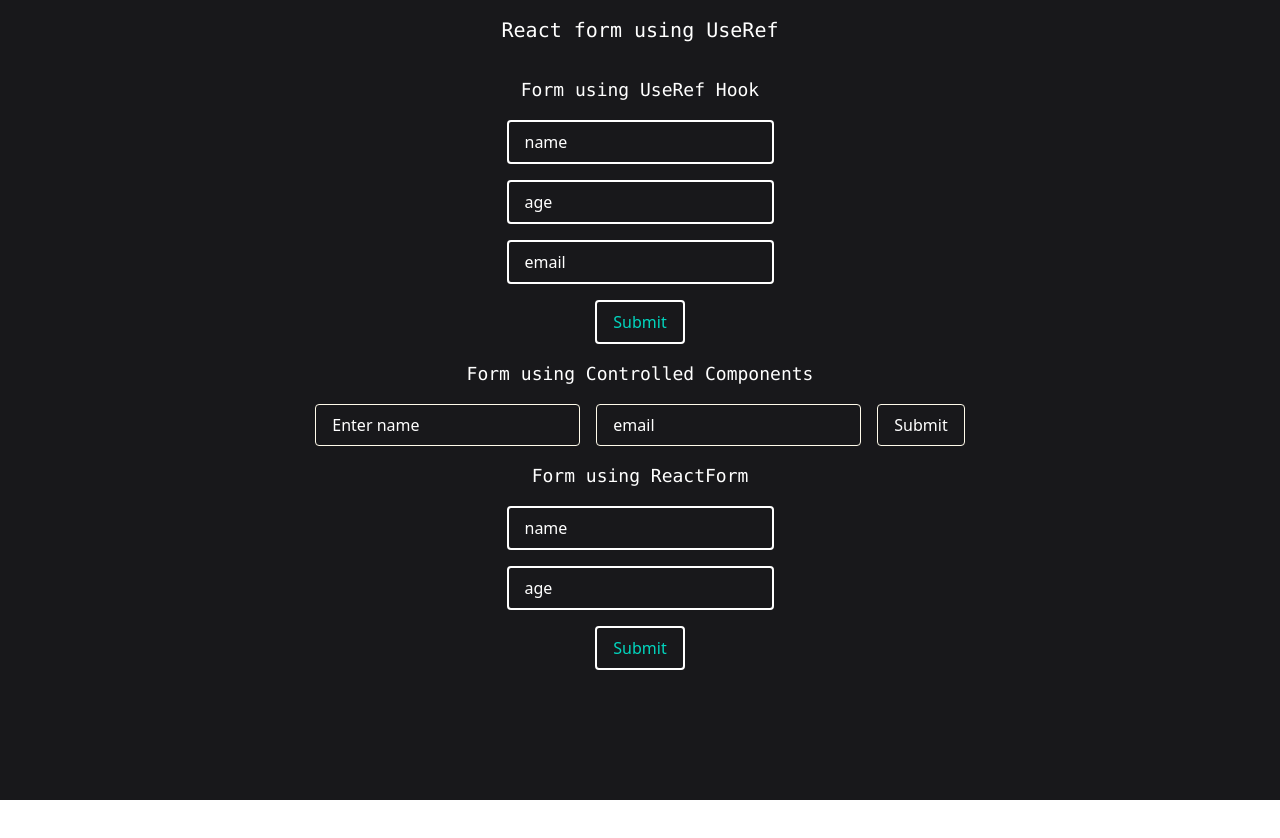
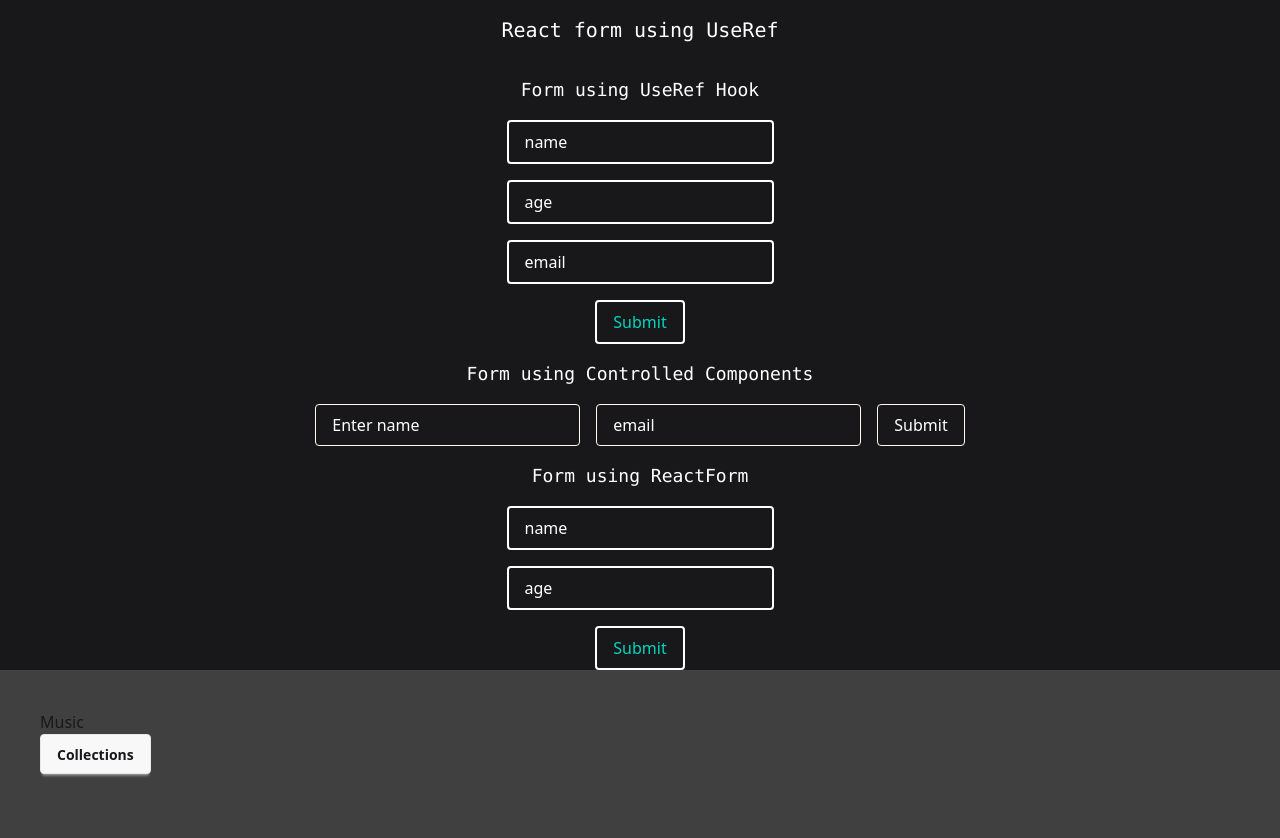
Before and after one commit to coder-Rishi05/React-Forms, a React (Vite) app in the folder react-forms/: page / in a window 1280 px wide. Shown: the top 838 px of the page. Before the commit the page ends 800 px from the top, so only its background shows below. Built offline with nearby package versions, Linux system fonts and the light colour scheme.

Commit message:
completed setup of daisy ui and form

```diff
--- a/react-forms/package.json
+++ b/react-forms/package.json
@@ -13,6 +13,7 @@
     "@tailwindcss/vite": "^4.1.11",
     "react": "^19.1.0",
     "react-dom": "^19.1.0",
+    "react-hook-form": "^7.62.0",
     "tailwindcss": "^4.1.11"
   },
   "devDependencies": {
@@ -20,6 +21,7 @@
     "@types/react": "^19.1.8",
     "@types/react-dom": "^19.1.6",
     "@vitejs/plugin-react": "^4.6.0",
+    "daisyui": "^5.0.50",
     "eslint": "^9.30.1",
     "eslint-plugin-react-hooks": "^5.2.0",
     "eslint-plugin-react-refresh": "^0.4.20",
--- a/react-forms/src/App.css
+++ b/react-forms/src/App.css
@@ -1 +1,2 @@
 @import "tailwindcss";
+@plugin "daisyui";
--- a/react-forms/src/App.jsx
+++ b/react-forms/src/App.jsx
@@ -1,20 +1,22 @@
-import { useState } from 'react'
-import UseRef from './Components/UseRef'
-import Controlled from './Components/Controlled'
-import Hooks from './Components/Hooks'
-import './App.css'
+import { useState } from "react";
+import UseRef from "./Components/UseRef";
+import Controlled from "./Components/Controlled";
+import Hooks from "./Components/Hooks.jsx";
+import "./App.css";
+import Home from "./pages/Home";
 
 function App() {
-
-
   return (
-  <div className="App h-screen w-full bg-zinc-900 ">
-    <h1 className='text-xl text-center text-white font-mono p-4 ' >React form using UseRef</h1>
-    <UseRef />
-    <Controlled />
-    <Hooks />
+    <div  className="App h-screen w-full bg-zinc-900 ">
+      <h1 className="text-xl text-center text-white font-mono p-4 ">
+        React form using UseRef
+      </h1>
+      <UseRef />
+      <Controlled />
+      <Hooks />
+      <Home />
     </div>
-  )
+  );
 }
 
-export default App
+export default App;
--- /dev/null
+++ b/react-forms/src/pages/Design.jsx
@@ -0,0 +1,10 @@
+const Design = ()=>{
+    return (
+        <>
+
+        </>
+    )
+}
+
+
+export default Design;
--- /dev/null
+++ b/react-forms/src/pages/Home.jsx
@@ -0,0 +1,13 @@
+import Nav from "../pages/Nav";
+import Design from "./Design";
+
+const Home = () => {
+  return (
+    <div className="w-full h-screen bg-neutral-700 p-10 ">
+      <Nav />
+      <Design />
+    </div>
+  );
+};
+
+export default Home;
--- /dev/null
+++ b/react-forms/src/pages/Nav.jsx
@@ -0,0 +1,10 @@
+const Nav = () => {
+  return (
+    <div className="" >
+      <h1>Music</h1>
+      <button className="btn" >Collections</button>
+    </div>
+  );
+};
+
+export default Nav;
```
Also changed, not shown: react-forms/vite.config.js (+6 -5 lines), 1 other file (tests, documents, lock files or other folders).
